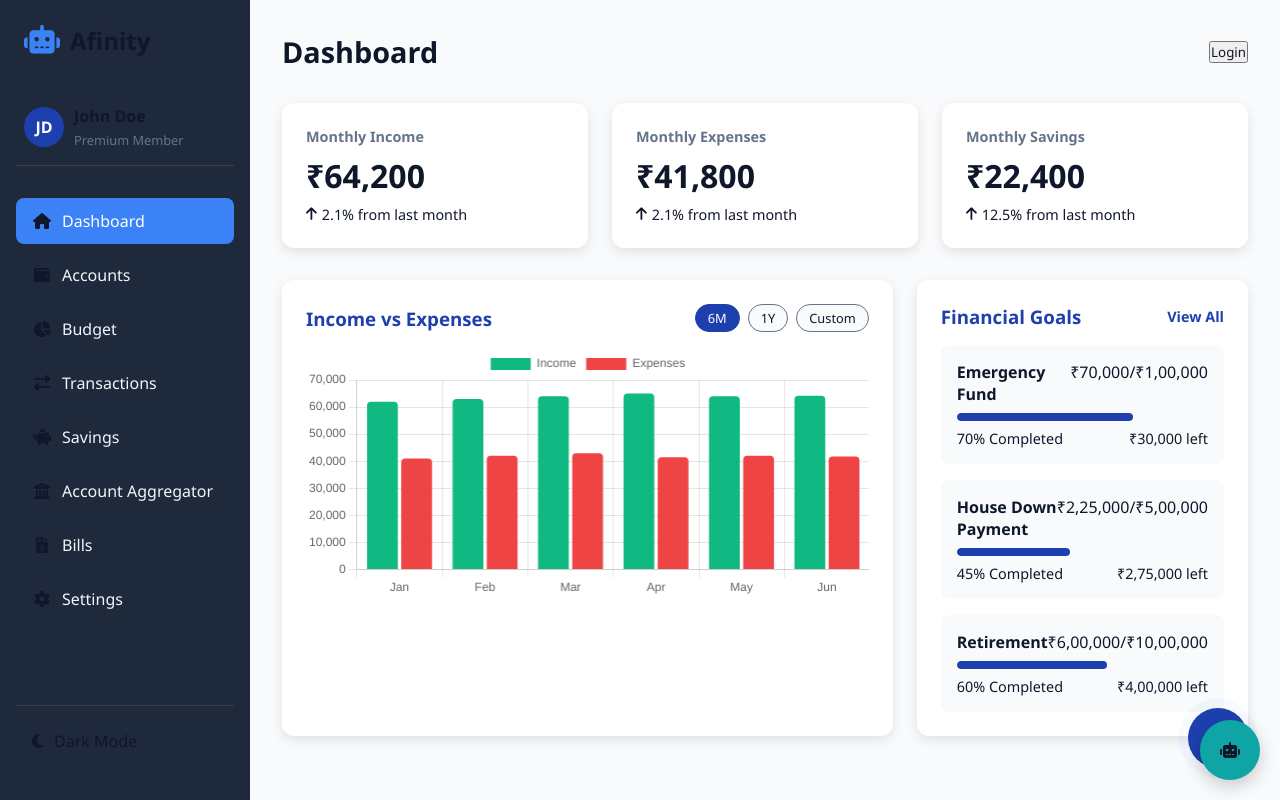
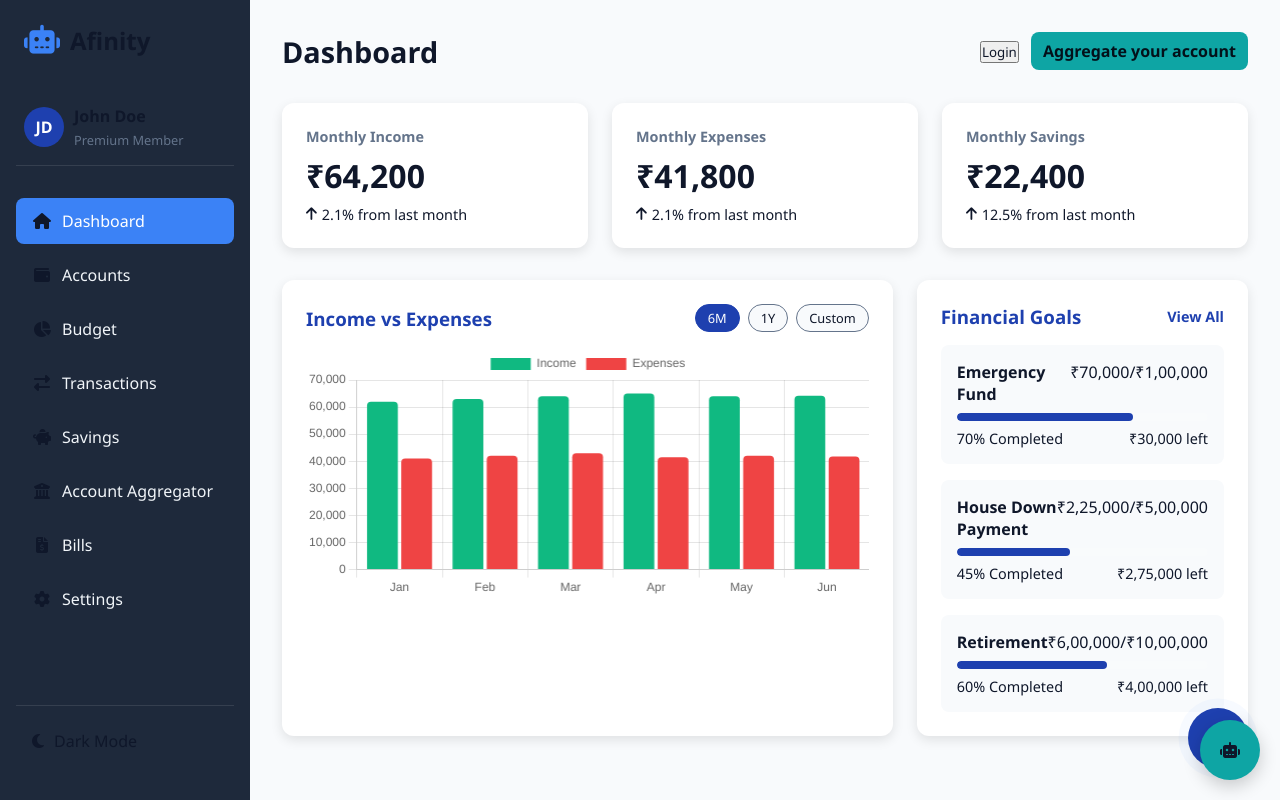
Before and after one commit to hotaro6754/thunderbuddies, a website: page Frontend/index.html in a window 1280 px wide. Drawn offline with nearby package versions, Linux system fonts and the light colour scheme.

Commit message:
feat(ui): add 'Aggregate your account' button to dashboard (opens account-aggregator in new tab)

```diff
--- a/Frontend/index.html
+++ b/Frontend/index.html
@@ -119,6 +119,7 @@
                 <h1>Dashboard</h1>
                 <div class="header-actions">
                     <button class="login-btn" id="loginBtn">Login</button>
+                    <a href="account-aggregator.html" class="aggregate-btn" target="_blank" rel="noopener noreferrer" style="margin-left:8px;padding:8px 12px;border-radius:8px;background:#0ea5a4;color:#03111a;text-decoration:none;font-weight:600;">Aggregate your account</a>
                 </div>
             </div>
 
```
